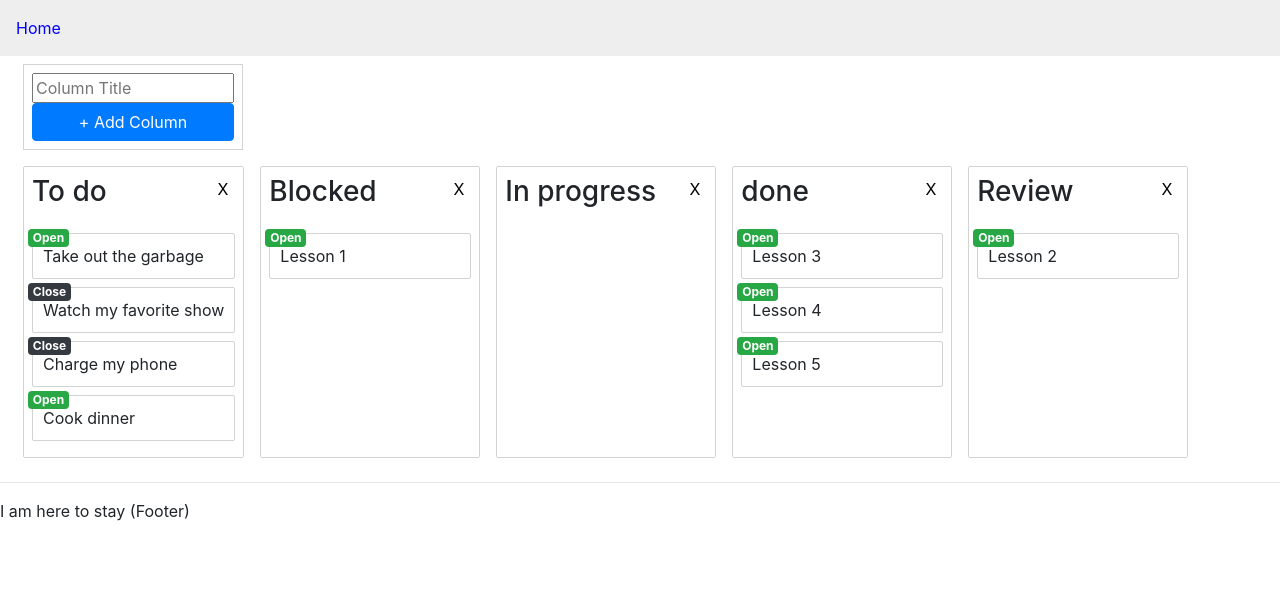
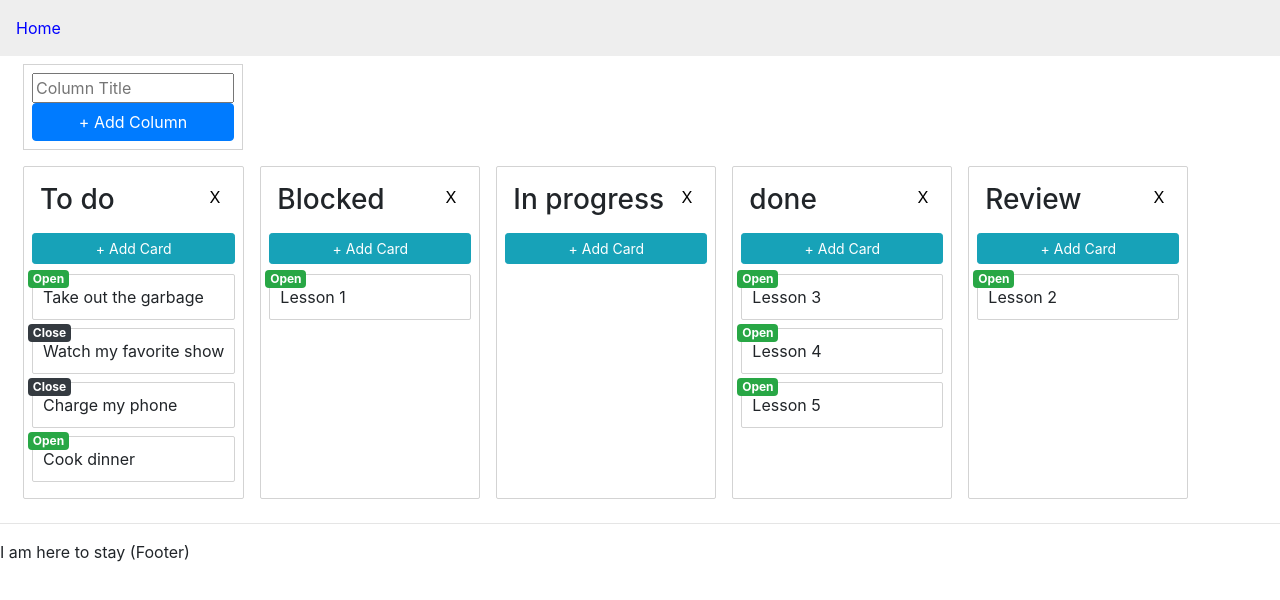
Before and after one commit to skqksh/next-kanban, a Next.js app: page / in a window 1280 px wide. Shown: the top 600 px of the page. Built offline with nearby package versions, Linux system fonts and the light colour scheme.

Commit message:
refactoring code

```diff
--- a/component/Column/index.tsx
+++ b/component/Column/index.tsx
@@ -1,4 +1,4 @@
-import React from 'react'
+import React, { useState, useRef } from 'react'
 import styled from 'styled-components'
 import { Droppable, Draggable } from 'react-beautiful-dnd'
 import _ from 'lodash'
@@ -8,8 +8,10 @@ import { Alert, Colors } from '@constant'
 import ColumnModel from '@model/ColumnModel'
 
 import CardList from '../CardList'
-import { useRecoilValue, useSetRecoilState } from 'recoil'
+import { useRecoilState, useSetRecoilState } from 'recoil'
 import atom from '@atom'
+import { Button } from 'react-bootstrap'
+import CardModel, { CardStatusEnum } from '@model/CardModel'
 
 const Container = styled.div`
   margin: 8px;
@@ -17,6 +19,7 @@ const Container = styled.div`
   background-color: white;
   border-radius: 2px;
   min-width: 220px;
+  padding: 8px;
 
   display: flex;
   flex-direction: column;
@@ -31,20 +34,31 @@ const RemoveBtn = styled.button`
   padding: 10px 15px;
   background-color: white;
   border: none;
+  border-radius: 50px;
   :focus {
     outline: none;
+  }
+  :hover {
+    background-color: #eee;
   }
 `
 const Title = styled.h3`
   padding: 8px;
 `
 const CardListBox = styled.div<{ isDraggingOver: boolean }>`
-  padding: 8px;
   transition: background-color 0.2s ease;
   background-color: ${(props): string =>
     props.isDraggingOver ? 'lightgrey' : 'inherit'};
   flex-grow: 1;
   min-height: 100px;
+`
+
+const AddCardBox = styled.div`
+  margin-bottom: 10px;
+`
+
+const InputCardName = styled.input`
+  margin-bottom: 10px;
 `
 
 const Column = ({
@@ -54,13 +68,62 @@ const Column = ({
   column: ColumnModel
   index: number
 }): JSX.Element => {
-  const cardList = _.toArray(
-    _.pick(useRecoilValue(atom.CardList), column.cardIdList)
+  const [addCardMode, setAddCardMode] = useState(false)
+  const [inputCardName, setInputCardName] = useState('')
+
+  const [cardList, setCardList] = useRecoilState(atom.CardList)
+  const [columnList, setColumnList] = useRecoilState(atom.ColumnList)
+  const setColumnOrder = useSetRecoilState(atom.ColumnOrder)
+
+  const inputCardNameRef = useRef<HTMLInputElement>()
+
+  const columnCardList = _.toArray(
+    _.pick(cardList, column.cardIdList)
   )
 
-  const setColumnOrder = useSetRecoilState(atom.ColumnOrder)
+  const _addCard = (): void => {
+    const _inputCardName = inputCardName.trim()
+    if (_inputCardName) {
+      const newCardList = _.clone(cardList)
+      const cardId = `card-${_.size(cardList) + 1}`
+      const newCard: CardModel = {
+        id: cardId,
+        createDate: new Date(),
+        updatedDate: new Date(),
+        name: _inputCardName,
+        order: _.size(columnCardList),
+        status: CardStatusEnum.Open,
+      }
+      newCardList[cardId] = newCard
+      setCardList(newCardList)
 
-  const _onRemoveBtnClick = (): void => {
+      const newColumn = _.clone(column)
+      newColumn.cardIdList = newColumn.cardIdList.concat([cardId])
+      const newColumnList = _.clone(columnList)
+      newColumnList[column.id] = newColumn
+      setColumnList(newColumnList)
+
+      setInputCardName('')
+    }
+    setAddCardMode(false)
+  }
+
+  const _onKeyPressInputName = ({
+    key,
+  }: React.KeyboardEvent<HTMLInputElement>): void => {
+    if (key === 'Enter') {
+      _addCard()
+    }
+  }
+
+  const _onClickAddCardBtn = (): void => {
+    setAddCardMode(true)
+    setTimeout(() => {
+      inputCardNameRef.current.focus()
+    }, 100)
+  }
+
+  const _onClickRemoveColumnBtn = (): void => {
     const remainedCardLen = _.size(column.cardIdList)
     if (remainedCardLen > 0) {
       Alert.alert({
@@ -92,9 +155,30 @@ const Column = ({
         >
           <Header>
             <Title {...provided.dragHandleProps}>{column.name}</Title>
-            <RemoveBtn onClick={_onRemoveBtnClick}>X</RemoveBtn>
+            <RemoveBtn onClick={_onClickRemoveColumnBtn}>X</RemoveBtn>
           </Header>
-
+          {addCardMode ? (
+            <InputCardName
+              ref={inputCardNameRef}
+              value={inputCardName}
+              onChange={({ target: { value } }): void => {
+                setInputCardName(value)
+              }}
+              onKeyPress={_onKeyPressInputName}
+              onBlur={_addCard}
+            />
+          ) : (
+            <AddCardBox>
+              <Button
+                variant={'info'}
+                block
+                size={'sm'}
+                onClick={_onClickAddCardBtn}
+              >
+                + Add Card
+              </Button>
+            </AddCardBox>
+          )}
           <Droppable droppableId={column.id} type="card">
             {(provided, snapshot): JSX.Element => (
               <CardListBox
@@ -102,7 +186,7 @@ const Column = ({
                 {...provided.droppableProps}
                 isDraggingOver={snapshot.isDraggingOver}
               >
-                <CardList cardList={cardList} />
+                <CardList cardList={columnCardList} />
                 {provided.placeholder}
               </CardListBox>
             )}
--- a/data.ts
+++ b/data.ts
@@ -12,7 +12,7 @@ const initialData: {
       description: 'Basement, Kitchin',
       createDate: new Date(),
       updatedDate: new Date(),
-      order: 1,
+      order: 0,
       status: CardStatusEnum.Open,
     },
     'card-2': {
@@ -28,7 +28,7 @@ const initialData: {
       name: 'Charge my phone',
       createDate: new Date(),
       updatedDate: new Date(),
-      order: 1,
+      order: 2,
       status: CardStatusEnum.Closed,
     },
     'card-4': {
@@ -36,7 +36,7 @@ const initialData: {
       name: 'Cook dinner',
       createDate: new Date(),
       updatedDate: new Date(),
-      order: 1,
+      order: 3,
       status: CardStatusEnum.Open,
     },
     'card-5': {
@@ -44,7 +44,7 @@ const initialData: {
       name: 'Lesson 1',
       createDate: new Date(),
       updatedDate: new Date(),
-      order: 5,
+      order: 0,
       status: CardStatusEnum.Open,
     },
     'card-6': {
@@ -52,7 +52,7 @@ const initialData: {
       name: 'Lesson 2',
       createDate: new Date(),
       updatedDate: new Date(),
-      order: 4,
+      order: 0,
       status: CardStatusEnum.Open,
     },
     'card-7': {
@@ -60,7 +60,7 @@ const initialData: {
       name: 'Lesson 3',
       createDate: new Date(),
       updatedDate: new Date(),
-      order: 3,
+      order: 0,
       status: CardStatusEnum.Open,
     },
     'card-8': {
@@ -68,7 +68,7 @@ const initialData: {
       name: 'Lesson 4',
       createDate: new Date(),
       updatedDate: new Date(),
-      order: 2,
+      order: 1,
       status: CardStatusEnum.Open,
     },
     'card-9': {
@@ -76,7 +76,7 @@ const initialData: {
       name: 'Lesson 5',
       createDate: new Date(),
       updatedDate: new Date(),
-      order: 1,
+      order: 2,
       status: CardStatusEnum.Open,
     },
   },
--- a/pages/Home/CardBoard/index.tsx
+++ b/pages/Home/CardBoard/index.tsx
@@ -5,7 +5,8 @@ import {
   Droppable,
   DropResult,
 } from 'react-beautiful-dnd'
-import { useRecoilState } from 'recoil'
+import { useRecoilState, useRecoilValue } from 'recoil'
+import _ from 'lodash'
 
 import Column from '@component/Column'
 
@@ -21,6 +22,21 @@ const ColumnBoard = ({}: {}): JSX.Element => {
   const [columnOrder, setColumnOrder] = useRecoilState(
     atom.ColumnOrder
   )
+  const [cardList, setCardList] = useRecoilState(atom.CardList)
+
+  const _updateCardOrder = ({
+    cardIdList,
+  }: {
+    cardIdList: string[]
+  }): void => {
+    const newCardList = _.clone(cardList)
+    _.forEach(cardIdList, (id, index) => {
+      const newCard = _.clone(cardList[id])
+      newCard.order = index
+      newCardList[id] = newCard
+    })
+    setCardList(newCardList)
+  }
 
   const onDragEnd = (result: DropResult): void => {
     const { destination, source, draggableId, type } = result
@@ -52,7 +68,7 @@ const ColumnBoard = ({}: {}): JSX.Element => {
       const newcardIdList = Array.from(home.cardIdList)
       newcardIdList.splice(source.index, 1)
       newcardIdList.splice(destination.index, 0, draggableId)
-
+      _updateCardOrder({ cardIdList: newcardIdList })
       const newHome = {
         ...home,
         cardIdList: newcardIdList,
@@ -69,6 +85,7 @@ const ColumnBoard = ({}: {}): JSX.Element => {
     // moving from one list to another
     const homecardIdList = Array.from(home.cardIdList)
     homecardIdList.splice(source.index, 1)
+    _updateCardOrder({ cardIdList: homecardIdList })
     const newHome = {
       ...home,
       cardIdList: homecardIdList,
@@ -76,6 +93,7 @@ const ColumnBoard = ({}: {}): JSX.Element => {
 
     const foreigncardIdList = Array.from(foreign.cardIdList)
     foreigncardIdList.splice(destination.index, 0, draggableId)
+    _updateCardOrder({ cardIdList: foreigncardIdList })
     const newForeign = {
       ...foreign,
       cardIdList: foreigncardIdList,
@@ -100,16 +118,7 @@ const ColumnBoard = ({}: {}): JSX.Element => {
             {...provided.droppableProps}
             ref={provided.innerRef}
           >
-            {columnOrder.map((columnId, index) => {
-              const column = columnList[columnId]
-              return (
-                <Column
-                  key={column.id}
-                  column={column}
-                  index={index}
-                />
-              )
-            })}
+            <ColumnList columnOrder={columnOrder} />
             {provided.placeholder}
           </Container>
         )}
@@ -118,4 +127,22 @@ const ColumnBoard = ({}: {}): JSX.Element => {
   )
 }
 
+const ColumnList = React.memo(
+  ({ columnOrder }: { columnOrder: string[] }): JSX.Element => {
+    const columnList = useRecoilValue(atom.ColumnList)
+    return (
+      <>
+        {_.map(columnOrder, (columnId, index) => {
+          const column = columnList[columnId]
+          return (
+            <Column key={column.id} column={column} index={index} />
+          )
+        })}
+      </>
+    )
+  },
+  (prevProps, nextProps) =>
+    nextProps.columnOrder === prevProps.columnOrder
+)
+
 export default ColumnBoard
--- a/pages/Home/CardDetail/index.tsx
+++ b/pages/Home/CardDetail/index.tsx
@@ -33,7 +33,7 @@ const CardName = styled.div`
   border: 2px solid #00000000;
 `
 
-const CardNameInput = styled.input`
+const InputCardName = styled.input`
   width: 100%;
   font-size: 22px;
   font-weight: bold;
@@ -62,13 +62,18 @@ const ButtonBox = styled.div`
   text-align: right;
 `
 
+const SideSection = styled.div`
+  margin-bottom: 10px;
+`
+
 const CardDetail = ({ card }: { card: CardModel }): JSX.Element => {
   const [nameEditMode, setNameEditMode] = useState(false)
   const [descEditMode, setDescEditMode] = useState(false)
 
   const [inputName, setInputName] = useState(card.name)
   const [inputDesc, setInputDesc] = useState(card.description)
-  const cardNameInputRef = useRef<HTMLInputElement>()
+
+  const inputCardNameRef = useRef<HTMLInputElement>()
   const cardDescInputRef = useRef<HTMLTextAreaElement>()
 
   const [cardList, setCardList] = useRecoilState(atom.CardList)
@@ -121,8 +126,8 @@ const CardDetail = ({ card }: { card: CardModel }): JSX.Element => {
     <Container>
       <Modal.Header closeButton>
         {nameEditMode ? (
-          <CardNameInput
-            ref={cardNameInputRef}
+          <InputCardName
+            ref={inputCardNameRef}
             value={inputName}
             onChange={({ target: { value } }): void => {
               setInputName(value)
@@ -135,7 +140,7 @@ const CardDetail = ({ card }: { card: CardModel }): JSX.Element => {
             onClick={(): void => {
               setNameEditMode(true)
               setTimeout(() => {
-                cardNameInputRef.current.focus()
+                inputCardNameRef.current.focus()
               }, 100)
             }}
           >
@@ -181,18 +186,24 @@ const CardDetail = ({ card }: { card: CardModel }): JSX.Element => {
           )}
         </Col>
         <Col md={4}>
+          <SideSection>
             <ItemTitle>Status</ItemTitle>
             <select onChange={_onChangeStatus} value={card.status}>
               {_.map(CardStatusEnum, (v) => {
                 return <option key={v}>{v}</option>
               })}
             </select>
+          </SideSection>
+          <SideSection>
             <ItemTitle>Created</ItemTitle>
             <Text>
               {moment(card.createDate).format('YYYY-MM-DD HH:mm')}
             </Text>
+          </SideSection>
+          <SideSection>
             <ItemTitle>Updated</ItemTitle>
             <Text>{moment(card.updatedDate).fromNow()}</Text>
+          </SideSection>
         </Col>
       </Row>
     </Container>
```
Lines whose indentation alone changed are shown as unchanged.
